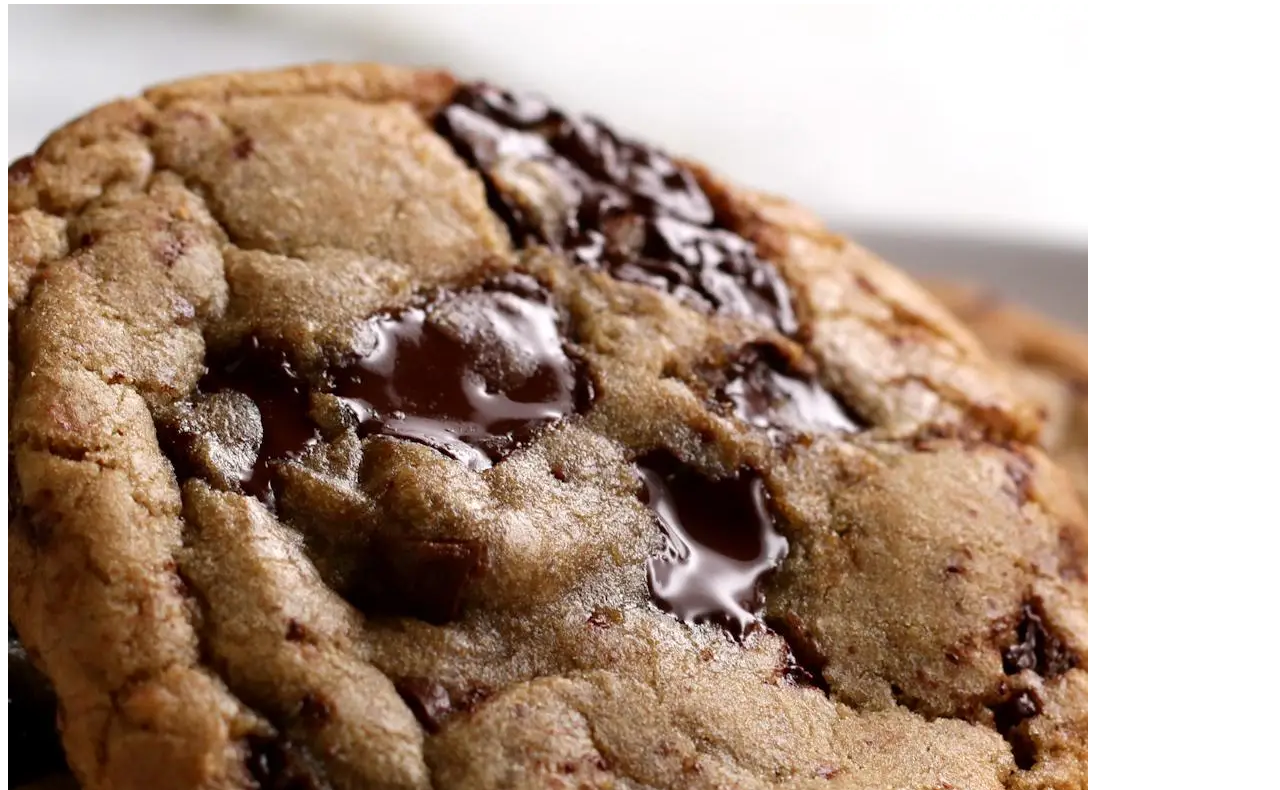
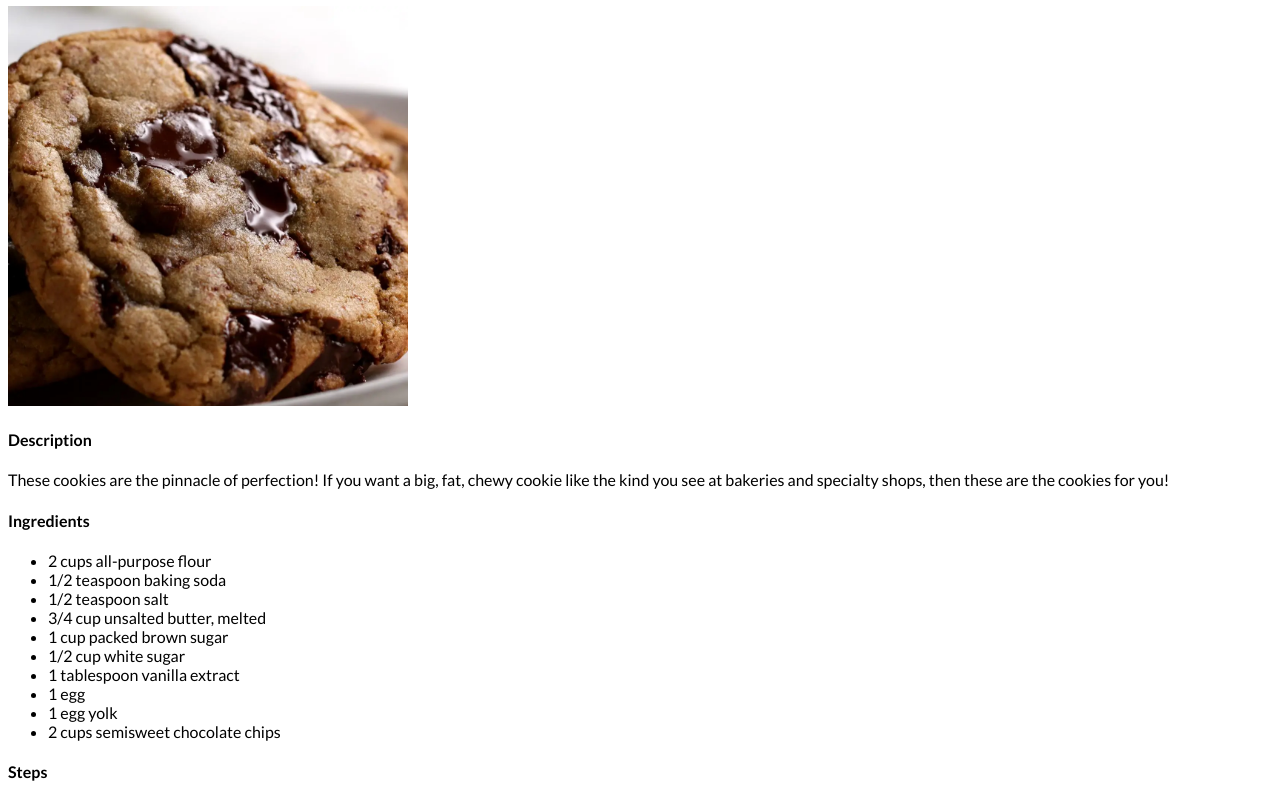
Before and after one commit to Glerts/odin-recipes, a plain HTML site: page recipes/chewy_chocolate.html in a window 1280 px wide. Shown: the part 76-866 px from the top of the page. Drawn offline with Linux system fonts and the light colour scheme.

Commit message:
Adding CSS

```diff
--- a/recipes/chewy_chocolate.html
+++ b/recipes/chewy_chocolate.html
@@ -1,12 +1,16 @@
 <!DOCTYPE html>
 <html>
     <head>
+        <link rel="preconnect" href="https://fonts.googleapis.com">
+        <link rel="preconnect" href="https://fonts.gstatic.com" crossorigin>
+        <link href="https://fonts.googleapis.com/css2?family=Lato:wght@400;700&display=swap" rel="stylesheet">
+        <link rel="stylesheet" href="../style.css">
         <title>Chewy Chocolate Chip Cookie</title>
         <meta charset="utf-8">
     </head>
     <body>
         <h1>Best Big, Fat, Chewy Chocolate Chip Cookie</h1>
-        <img src="chocolate.png" alt="Chewy Chocolate Chip Cookie">
+        <img src="../img/chocolate.png" alt="Chewy Chocolate Chip Cookie">
         <h4>Description</h4>
         <p>These cookies are the pinnacle of perfection! If you want a big, fat, chewy cookie like the kind you see at bakeries and specialty shops, then these are the cookies for you!</p>
         <h4>Ingredients</h4>
--- /dev/null
+++ b/style.css
@@ -0,0 +1,12 @@
+img{
+    width: 400px;
+    height: auto;
+}
+
+*{
+    font-family: 'Lato', sans-serif;
+}
+
+h4{
+    font-weight: 700;
+}
```
Also changed, not shown: index.html (+1 -0 lines), recipes/pancakes.html (+5 -1 lines), recipes/spatchcock.html (+5 -1 lines), img/chocolate.png (renamed from recipes/chocolate.png), img/pancake.png (renamed from recipes/pancake.png), img/spatchcock-chicken-recipe-card.jpg (renamed from recipes/spatchcock-chicken-recipe-card.jpg).
